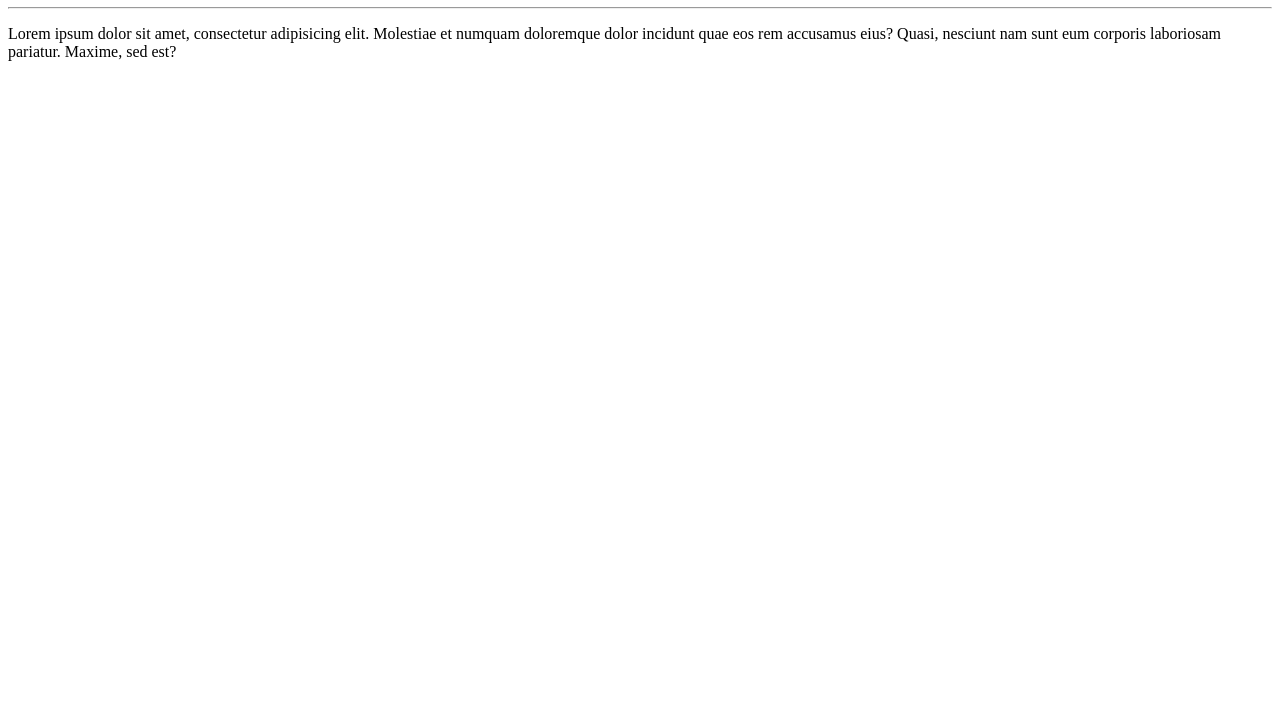
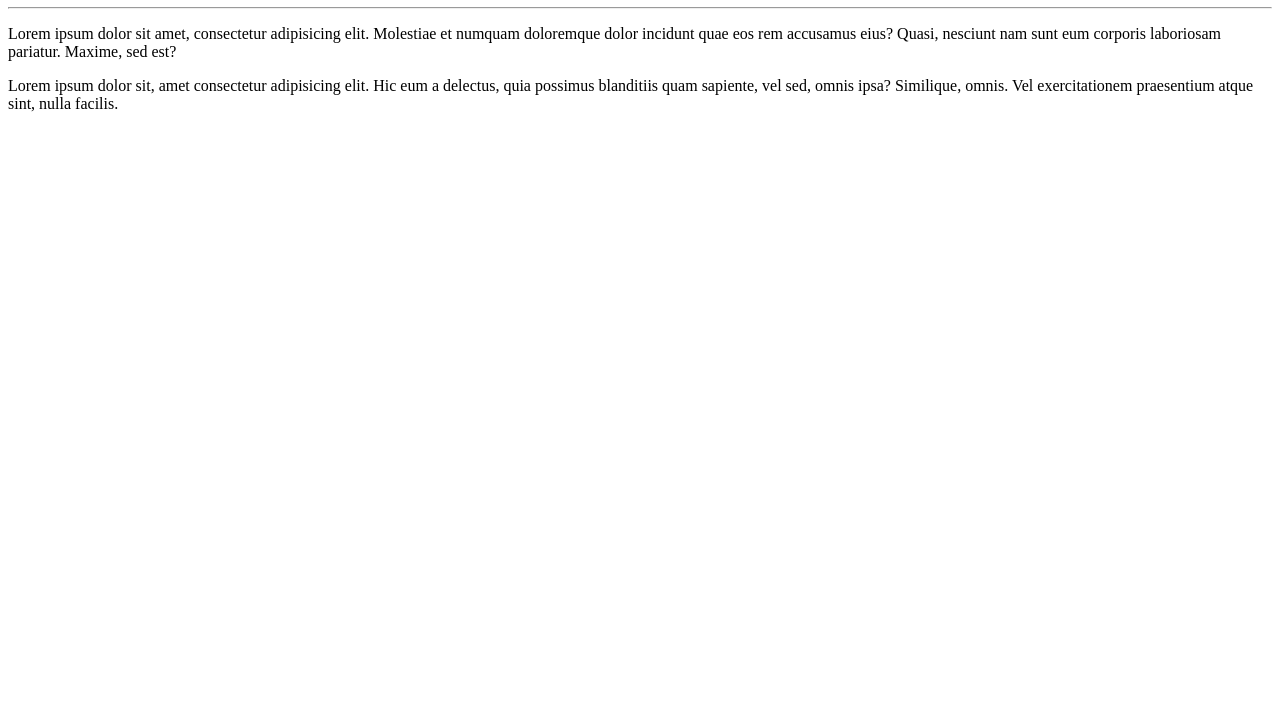
Before and after one commit to eduardoreoli/Ola-Mundo, a plain HTML site: page Site Exemplo/index.html in a window 1280 px wide. Shown: the part 73-800 px from the top of the page. Drawn offline with Linux system fonts and the light colour scheme.

Commit message:
Adicionei um segundo parágrafo.

```diff
--- a/Site Exemplo/index.html
+++ b/Site Exemplo/index.html
@@ -9,5 +9,6 @@
     <h1>Olá, Mundo!</h1>
     <hr>
     <p>Lorem ipsum dolor sit amet, consectetur adipisicing elit. Molestiae et numquam doloremque dolor incidunt quae eos rem accusamus eius? Quasi, nesciunt nam sunt eum corporis laboriosam pariatur. Maxime, sed est?</p>
+    <p>Lorem ipsum dolor sit, amet consectetur adipisicing elit. Hic eum a delectus, quia possimus blanditiis quam sapiente, vel sed, omnis ipsa? Similique, omnis. Vel exercitationem praesentium atque sint, nulla facilis.</p>
 </body>
 </html>
```
